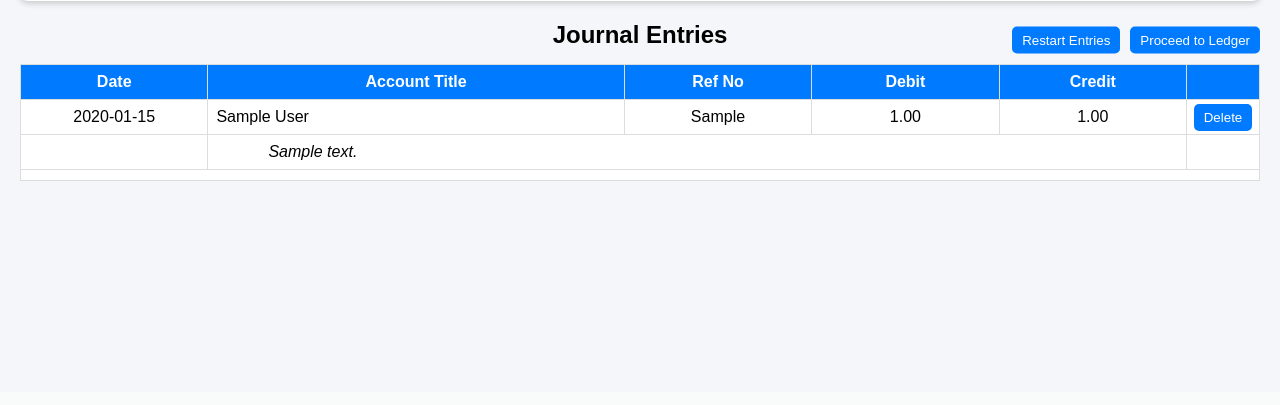
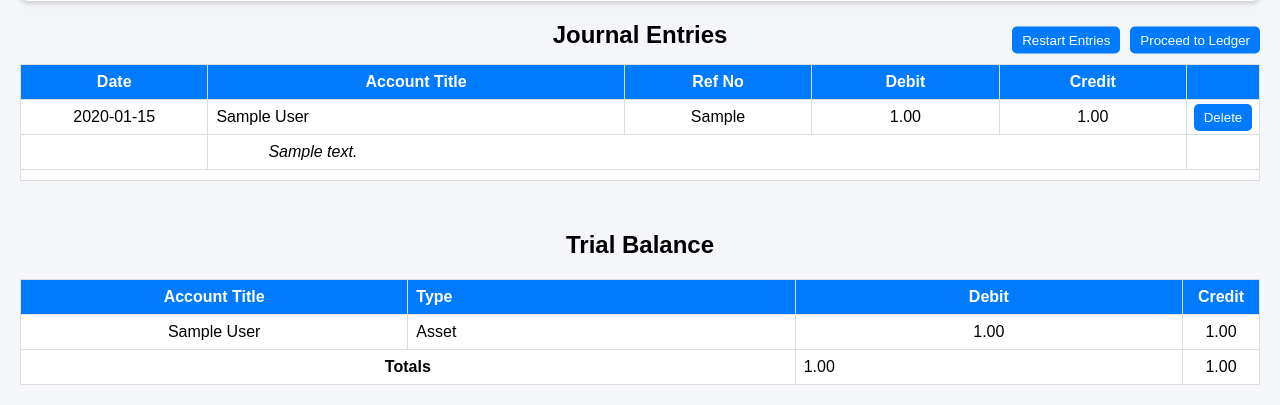
Before and after one commit to glax1er/GitHub-Test, a PHP site: page / in a window 1280 px wide. Shown: the part 408-813 px from the top of the page. Before the commit the page ends 589 px from the top, so only its background shows below. Run offline with PHP 8.4, Linux system fonts and the light colour scheme; tables that the repository leaves empty hold one stand-in row (values such as "Sample post").

Commit message:
Done adding Trial Balance Feature

```diff
--- a/main/index.php
+++ b/main/index.php
@@ -209,6 +209,26 @@
     </thead>
     <tbody id="journalBody"></tbody>
   </table>
+  <h2 style="margin-top:50px;">Trial Balance</h2>
+<table id="trialBalanceTable">
+  <thead>
+    <tr>
+      <th>Account Title</th>
+      <th>Type</th>
+      <th>Debit</th>
+      <th>Credit</th>
+    </tr>
+  </thead>
+  <tbody id="trialBalanceBody"></tbody>
+  <tfoot>
+    <tr>
+      <td colspan="2"><b>Totals</b></td>
+      <td id="totalDebits">0.00</td>
+      <td id="totalCredits">0.00</td>
+    </tr>
+  </tfoot>
+</table>
+
 
     <script>
     async function restartJournals() {
@@ -441,6 +461,37 @@ window.addEventListener("DOMContentLoaded", loadEntries);
     // Initialize with 2 default rows
     addRow(false);
     addRow(false);
+    async function loadTrialBalance() {
+  const res = await fetch("trial_balance.php");
+  const data = await res.json();
+
+  const body = document.getElementById("trialBalanceBody");
+  body.innerHTML = "";
+  let totalDebits = 0, totalCredits = 0;
+
+  data.accounts.forEach(acc => {
+    const row = document.createElement("tr");
+    row.innerHTML = `
+      <td>${acc.account_title}</td>
+      <td>${acc.account_type}</td>
+      <td>${parseFloat(acc.total_debit).toFixed(2)}</td>
+      <td>${parseFloat(acc.total_credit).toFixed(2)}</td>
+    `;
+    body.appendChild(row);
+
+    totalDebits += parseFloat(acc.total_debit);
+    totalCredits += parseFloat(acc.total_credit);
+  });
+
+  document.getElementById("totalDebits").textContent = totalDebits.toFixed(2);
+  document.getElementById("totalCredits").textContent = totalCredits.toFixed(2);
+}
+
+// Refresh trial balance when page loads
+window.addEventListener("DOMContentLoaded", () => {
+  loadTrialBalance();
+});
+
   </script>
 
 </body>
--- /dev/null
+++ b/main/trial_balance.php
@@ -0,0 +1,44 @@
+<?php
+require_once __DIR__ . "/db.php";  // this defines $pdo
+
+header('Content-Type: application/json');
+
+try {
+    $sql = "
+        SELECT
+            a.name AS account_title,
+            a.type AS account_type,
+            IFNULL(SUM(jl.debit), 0) AS total_debit,
+            IFNULL(SUM(jl.credit), 0) AS total_credit
+        FROM accounts a
+        LEFT JOIN journal_lines jl ON a.id = jl.account_id
+        GROUP BY a.id, a.name, a.type
+        ORDER BY a.type, a.name
+    ";
+
+    $stmt = $pdo->query($sql);
+    $trial_balance = $stmt->fetchAll(PDO::FETCH_ASSOC);
+
+    $total_debits = 0;
+    $total_credits = 0;
+
+    foreach ($trial_balance as $row) {
+        $total_debits += $row['total_debit'];
+        $total_credits += $row['total_credit'];
+    }
+
+    echo json_encode([
+        "accounts" => $trial_balance,
+        "totals" => [
+            "debits" => $total_debits,
+            "credits" => $total_credits
+        ]
+    ]);
+} catch (PDOException $e) {
+    http_response_code(500);
+    echo json_encode([
+        "success" => false,
+        "error" => $e->getMessage()
+    ]);
+}
+?>
```
